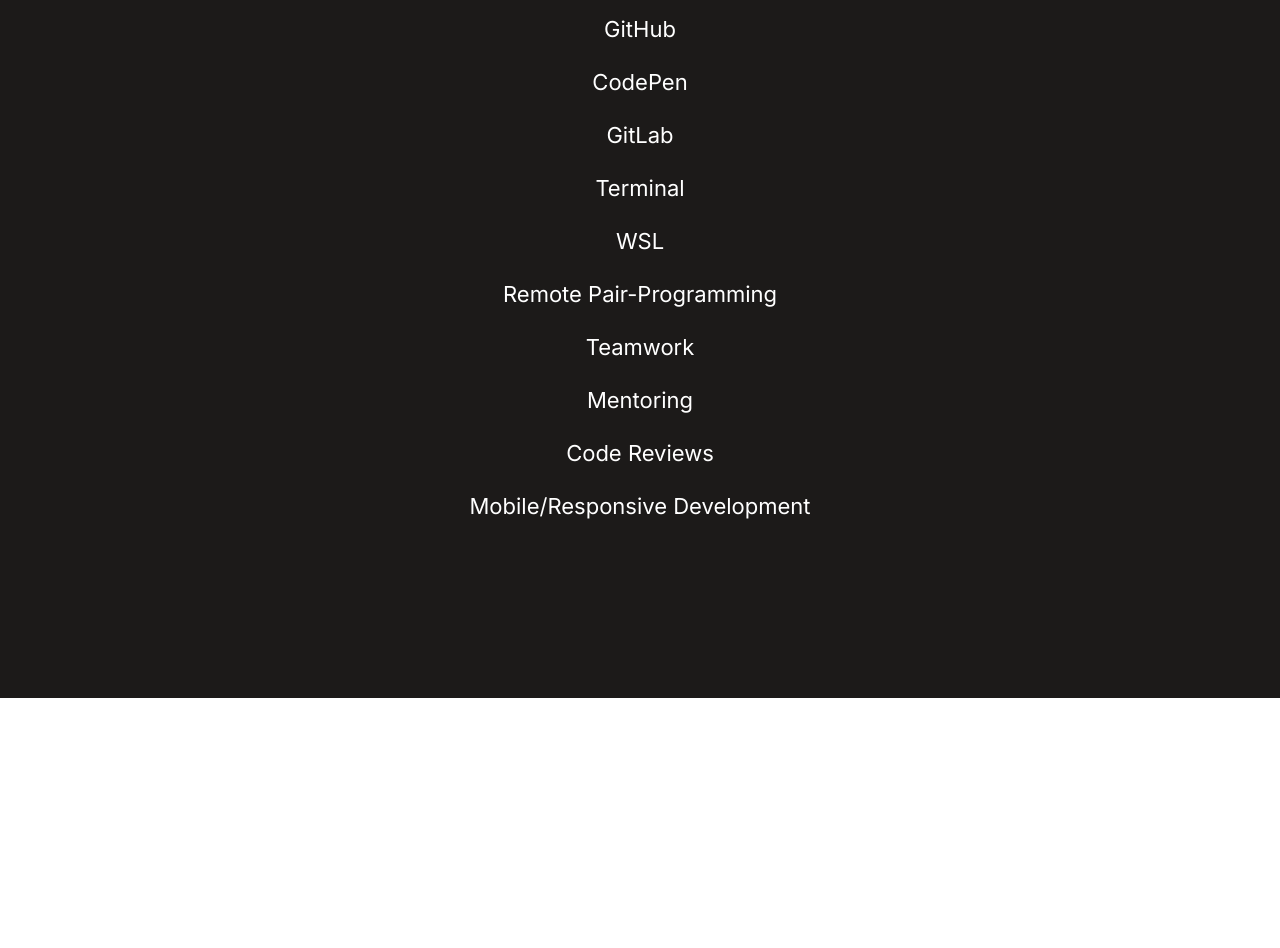
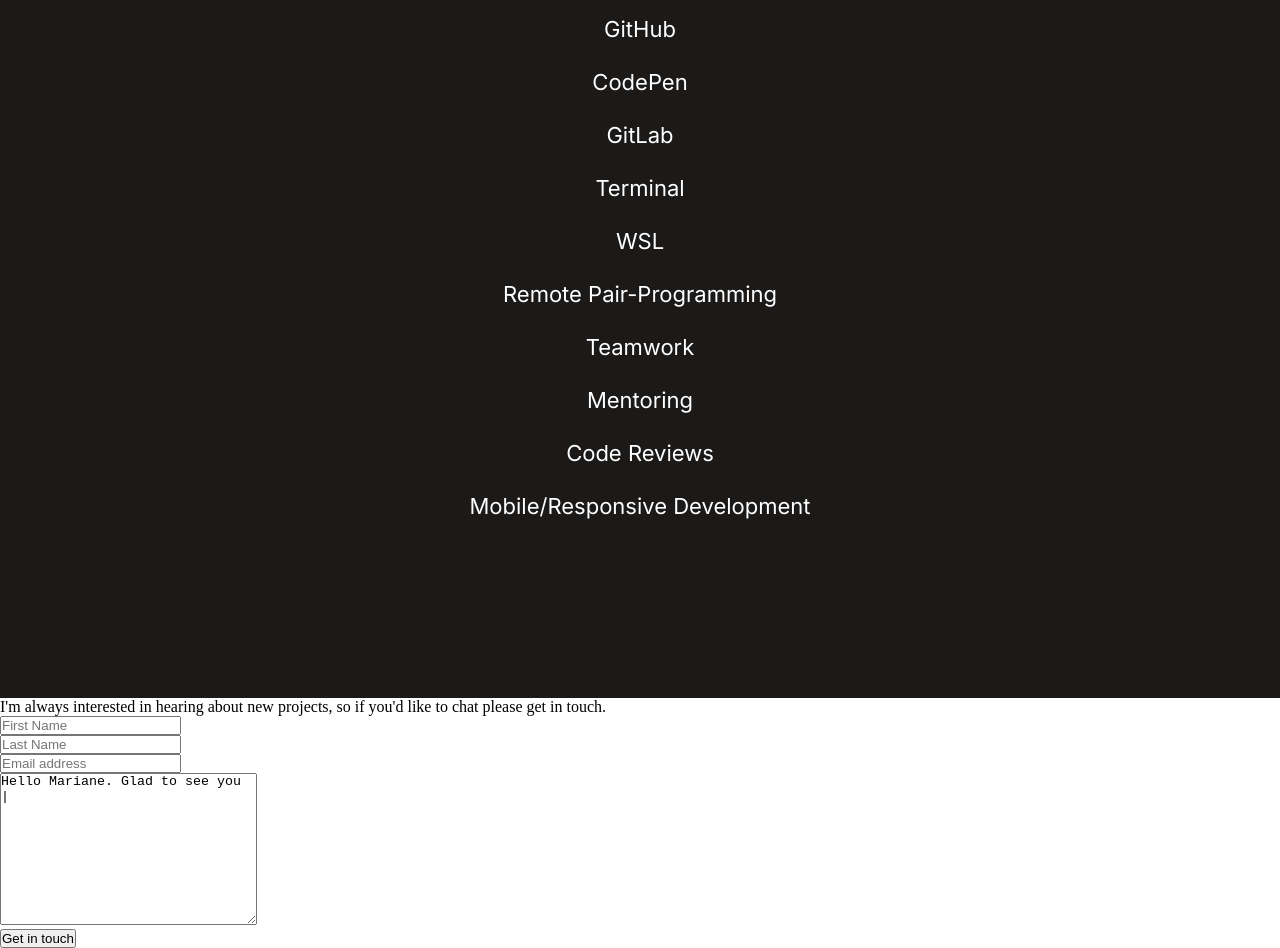
Before and after one commit to abruzy/contact-form, a website: page index.html in a window 1280 px wide. Shown: the part 6009-6957 px from the top of the page. Before the commit the page ends 6707 px from the top, so only its background shows below. Drawn offline with Linux system fonts and the light colour scheme.

Commit message:
feat: added contact form

```diff
--- a/index.html
+++ b/index.html
@@ -155,7 +155,9 @@
           <div class="card-description">
             <h2>Weather App</h2>
             <p class="white-description">
-              This is a responsive weather app made with JavaScript that displays the temperature, humidity and timezone for cities around the world.
+              This is a responsive weather app made with JavaScript that
+              displays the temperature, humidity and timezone for cities around
+              the world.
             </p>
             <ul class="project-stacks card-stacks">
               <li>HTML</li>
@@ -216,7 +218,6 @@
             >
           </div>
         </div>
-
       </div>
       <div class="about-me">
         <section class="about-me-section">
@@ -289,6 +290,63 @@
           </ul>
         </div>
       </div>
+      <section id="contact-form" class="contact">
+        <div class="contact-wrapper">
+          <p class="contact-message">
+            I'm always interested in hearing about new projects, so if you'd
+            like to chat please get in touch.
+          </p>
+          <form>
+            <div class="form-wrapper">
+              <div class="name-field">
+                <div class="form-control">
+                  <input
+                    type="text"
+                    placeholder="First Name"
+                    name="firstName"
+                    id="firstName"
+                    required
+                    class="input-field"
+                  />
+                </div>
+                <div class="form-control">
+                  <input
+                    type="text"
+                    placeholder="Last Name"
+                    name="lastName"
+                    id="lastName"
+                    required
+                    class="input-field"
+                  />
+                </div>
+              </div>
+              <div class="form-control">
+                <input
+                  type="email"
+                  placeholder="Email address"
+                  name="email"
+                  id="email"
+                  required
+                  class="input-field"
+                />
+              </div>
+              <div class="form-control">
+                <textarea
+                  cols="30"
+                  rows="10"
+                  name="message"
+                  id="message"
+                  class="textarea-field"
+                  required
+                >
+Hello Mariane. Glad to see you |</textarea
+                >
+              </div>
+            </div>
+            <button type="submit">Get in touch</button>
+          </form>
+        </div>
+      </section>
     </main>
 
     <script
```
